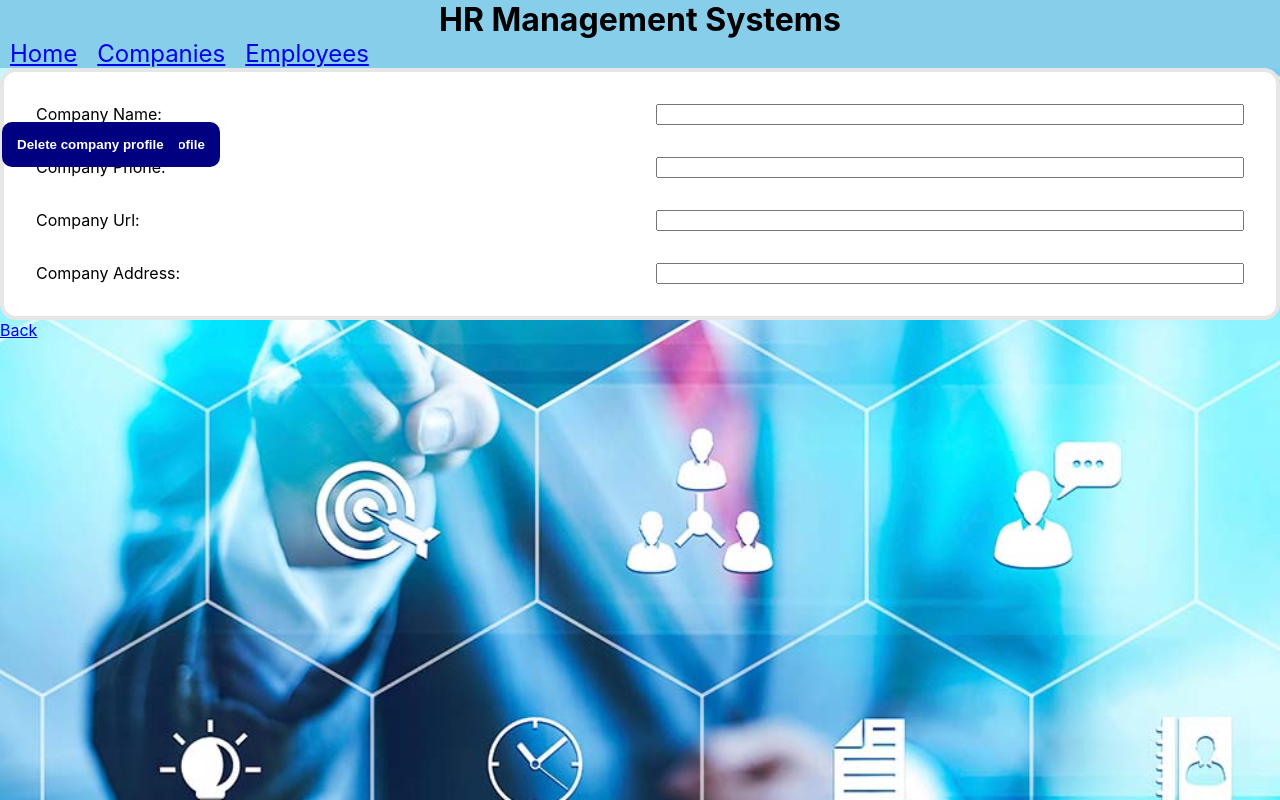
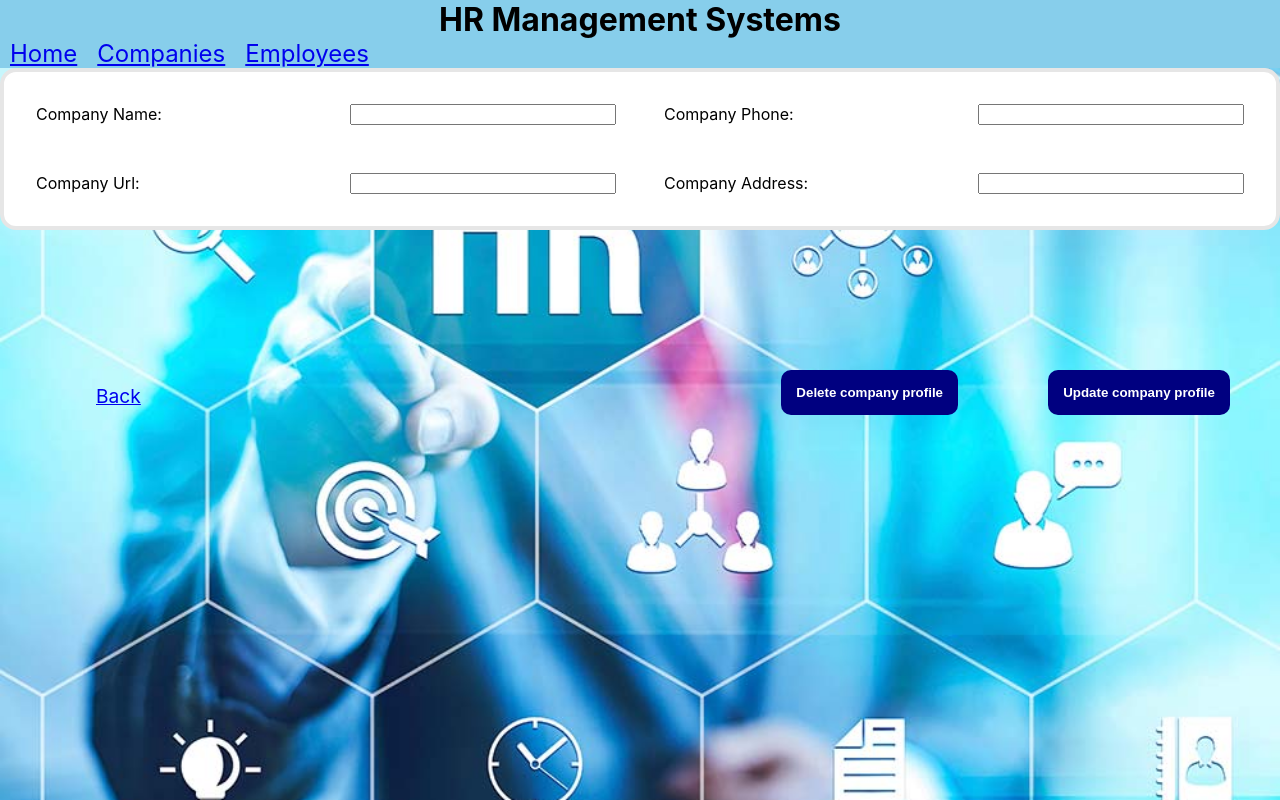
Before and after one commit to Aonmonomer/HR-Management-Systems, a React (Create React App) app in the folder hrm_systems/: page /company/1 in a window 1280 px wide. Built offline with nearby package versions, Linux system fonts and the light colour scheme; no server answers; the HTML template or start-up script is replaced by a standard one.

Commit message:
Adjusted button location

```diff
--- a/hrm_systems/src/App.css
+++ b/hrm_systems/src/App.css
@@ -97,6 +97,17 @@ button {
   cursor: pointer;
 }
 
+form {
+  box-sizing: border-box;
+  padding: 2rem;
+  border-radius: 1rem;
+  background-color: hsl(0, 0%, 100%);
+  border: 4px solid hsl(0, 0%, 90%);
+  display: grid;
+  grid-template-columns: 1fr 1fr 1fr 1fr;
+  gap: 3rem;
+}
+
 #companiesBackLink{
   margin: 5em;
   position: absolute;
@@ -109,20 +120,49 @@ button {
   top: 25rem;
 }
 
-form {
-  box-sizing: border-box;
-  padding: 2rem;
-  border-radius: 1rem;
-  background-color: hsl(0, 0%, 100%);
-  border: 4px solid hsl(0, 0%, 90%);
-  display: grid;
-  grid-template-columns: 1fr 1fr;
-  gap: 2rem;
-}
 
-.companycreatebtn {
+#createCompanyBtn {
   position: absolute;
   top: 30rem;
   right: 5rem;
   cursor: pointer;
 }
+#goToNewCompanyBtn{
+  position: absolute;
+  top: 9rem;
+  left: 12rem;
+  cursor: pointer;
+}
+
+#companyDetailsBackLink{
+  margin: 5em;
+  font-size: larger;
+  position: absolute;
+  top: 18rem;
+}
+
+#deleteCompanyBtn{
+  position: absolute;
+  top: 23rem;
+  right: 20rem;
+  cursor: pointer;
+}
+#updateCompanyBtn{
+  position: absolute;
+  top: 23rem;
+  right: 3rem;
+  cursor: pointer;
+}
+
+#goToNewEmployeeBtn{
+  position: absolute;
+  top: 9rem;
+  left: 12rem;
+  cursor: pointer;
+}
+
+#employeesBackLink{
+  margin: 5em;
+  position: absolute;
+  top: 5rem;
+}
--- a/hrm_systems/src/components/Company/CompanyCreate.jsx
+++ b/hrm_systems/src/components/Company/CompanyCreate.jsx
@@ -74,7 +74,7 @@ const CompanyCreate = () => {
           onChange={handleChange}
           value={formState.companyAddress}
         />
-        <button type="submit" className="companycreatebtn">
+        <button type="submit" id="createCompanyBtn">
           Create
         </button>
       </form>
--- a/hrm_systems/src/components/Company/CompanyDetails.jsx
+++ b/hrm_systems/src/components/Company/CompanyDetails.jsx
@@ -91,11 +91,17 @@ const CompanyDetails = () => {
           value={formState.companyAddress}
           placeholder={company.companyAddress}
         />
-        <button type="submit">Update company profile</button>
+        <button id="updateCompanyBtn" type="submit">
+          Update company profile
+        </button>
       </form>
 
-      <button onClick={() => deleteCompany()}>Delete company profile</button>
-      <Link to="/companies">Back</Link>
+      <button id="deleteCompanyBtn" onClick={() => deleteCompany()}>
+        Delete company profile
+      </button>
+      <Link to="/companies" id="companyDetailsBackLink">
+        Back
+      </Link>
     </div>
   )
 }
--- a/hrm_systems/src/pages/Companies.js
+++ b/hrm_systems/src/pages/Companies.js
@@ -32,7 +32,9 @@ const Companies = () => {
       <Link to="/" id="companiesBackLink">
         Back
       </Link>
-      <button onClick={() => goToCreateCompany()}>Create new company</button>
+      <button id="goToNewCompanyBtn" onClick={() => goToCreateCompany()}>
+        Create new company
+      </button>
       <div className="company-grid">
         {companies.map((company) => (
           <div className="company-card" key={company.id}>
--- a/hrm_systems/src/pages/Employees.js
+++ b/hrm_systems/src/pages/Employees.js
@@ -32,6 +32,9 @@ const Employees = () => {
     <div>
       <div>
         <h1>Employees in the systems: </h1>
+        <Link to="/" id="employeesBackLink">
+          Back
+        </Link>
       </div>
       <div className="employee-grid">
         {employees.map((employee) => (
@@ -45,8 +48,9 @@ const Employees = () => {
           </div>
         ))}
       </div>
-      <button onClick={() => goToCreateEmployee()}>Create new employee</button>
-      <Link to="/">Back</Link>
+      <button id="goToNewEmployeeBtn" onClick={() => goToCreateEmployee()}>
+        Create new employee
+      </button>
     </div>
   )
 }
```
